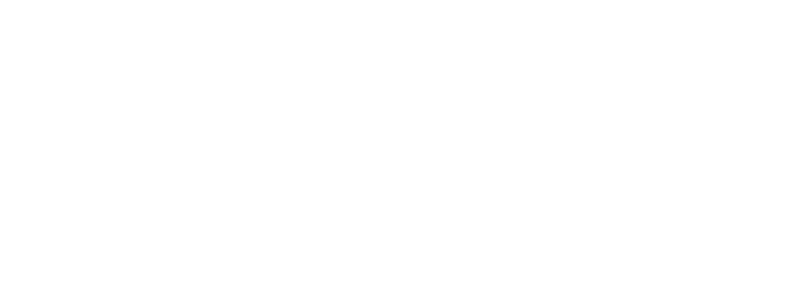
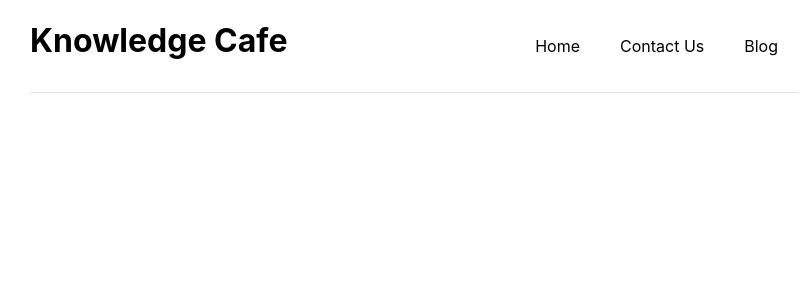
Before and after one commit to Aniqa4/knowledge-cafe, a React (Create React App) app: page / in a window 1280 px wide. Shown: the top 300 px of the page, without its empty margins (226-1034 px from the left). Built offline with nearby package versions, Linux system fonts and the light colour scheme.

Commit message:
added header

```diff
--- a/src/App.css
+++ b/src/App.css
@@ -1,3 +1,4 @@
 .App {
   text-align: center;
+  margin: 0 20%;
 }
--- a/src/App.js
+++ b/src/App.js
@@ -1,10 +1,10 @@
-import logo from './logo.svg';
 import './App.css';
+import Header from './components/header';
 
 function App() {
   return (
     <div className="App">
-
+      <Header></Header>
     </div>
   );
 }
--- /dev/null
+++ b/src/components/header.css
@@ -0,0 +1,13 @@
+.header{
+    display: flex;
+    justify-content: space-between;
+    border-bottom: solid 1px #E1E0E0;
+}
+
+.nav{
+    list-style: none;
+    display: flex;
+}
+.nav li{
+    padding: 20px;
+}
--- /dev/null
+++ b/src/components/header.js
@@ -0,0 +1,20 @@
+import "./header.css";
+
+function Header(){
+    return(
+        <div className="header">
+            <div>
+                <h1>Knowledge Cafe</h1>
+            </div>
+            <div>
+                <ul className="nav">
+                    <li>Home</li>
+                    <li>Contact Us</li>
+                    <li>Blog</li>
+                </ul>
+            </div>
+        </div>
+    )
+}
+
+export default Header;
```
Also changed, not shown: public/data.json (added, +43 -0 lines), src/components/body/body.css (added), src/components/body/body.js (added).
